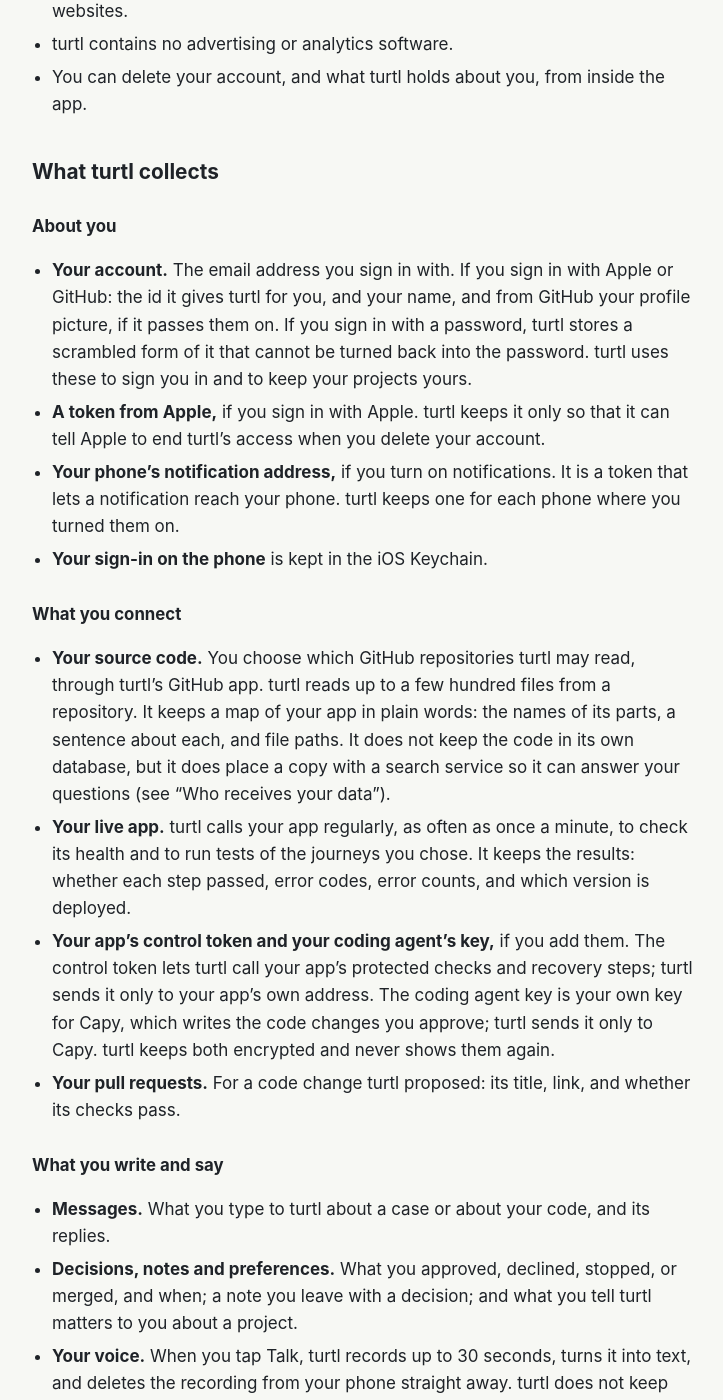
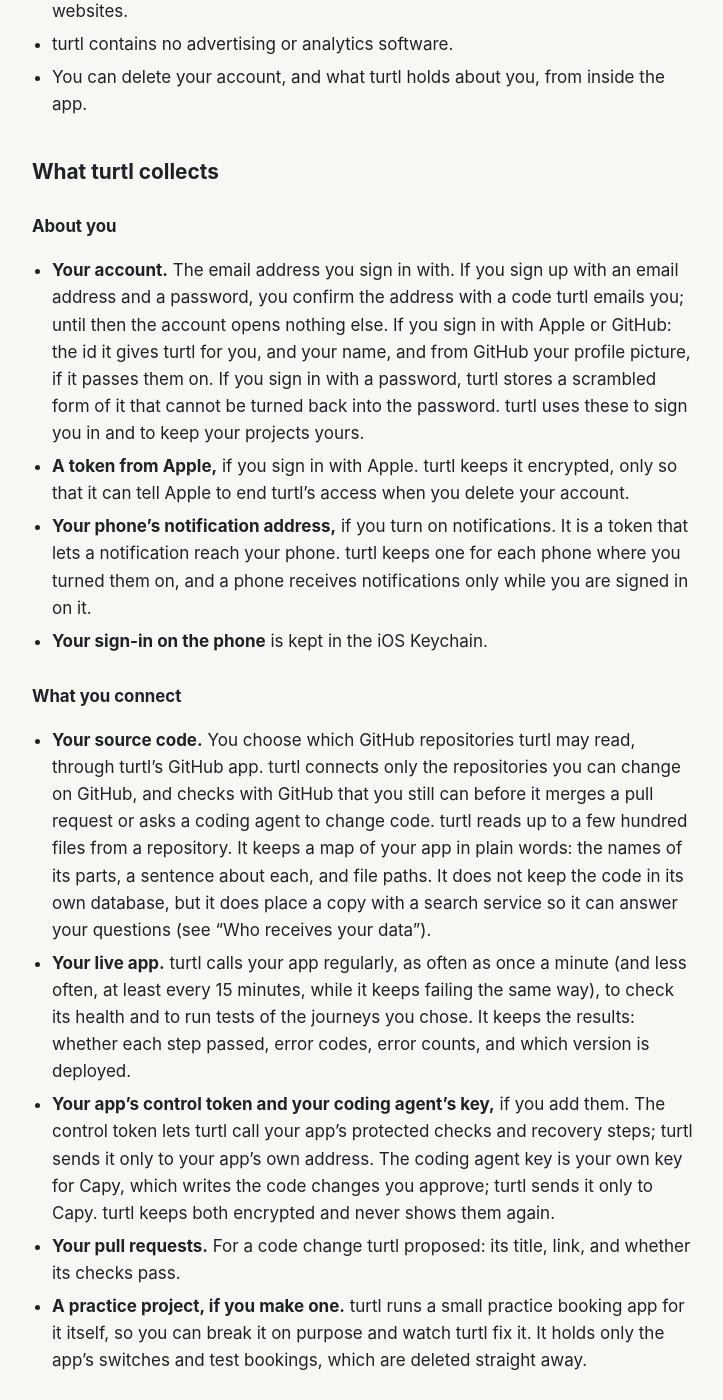
Before and after one commit to ronoktanvir/turtl, a Jekyll site: the page built from site/privacy.md, in a window 1280 px wide and 1400 px high, scrolled down 605 px. Shown: the whole window, without its empty margins (276-999 px from the left). Built offline with Jekyll 4.4.1, drawn with Linux system fonts in a browser that asks for light colours; our own code applies the rules of GitHub Pages for plain Markdown files; some of the changed text lies outside the part shown.

Commit message:
Make the site's pages true of the wave-3 app
The privacy policy now says a password account confirms its address with an
emailed code and is deleted after 7 days if it never does, what the two
emails hold and how long their codes are kept, that a phone gets
notifications only while it is signed in, that turtl connects only
repositories the person can change and checks again before a merge, what
Disconnect and Delete account do for an organization's installation, the daily
AI allowances, the practice project, and that Apple's token is encrypted.
Keiki leaves the table and its note, since only turtl's own demo uses it. The
terms add confirming the address and the AI limits; support mentions both and
the practice app. The blanks and the launch notes the owner settles stay.

Co-Authored-By: Claude Opus 5.5 <noreply@anthropic.com>

```diff
--- a/site/privacy.md
+++ b/site/privacy.md
@@ -21,17 +21,18 @@ turtl is run by {% include blank.html value=site.data.operator.legal_name label=
 
 ### About you
 
-- **Your account.** The email address you sign in with. If you sign in with Apple or GitHub: the id it gives turtl for you, and your name, and from GitHub your profile picture, if it passes them on. If you sign in with a password, turtl stores a scrambled form of it that cannot be turned back into the password. turtl uses these to sign you in and to keep your projects yours.
-- **A token from Apple,** if you sign in with Apple. turtl keeps it only so that it can tell Apple to end turtl's access when you delete your account.
-- **Your phone's notification address,** if you turn on notifications. It is a token that lets a notification reach your phone. turtl keeps one for each phone where you turned them on.
+- **Your account.** The email address you sign in with. If you sign up with an email address and a password, you confirm the address with a code turtl emails you; until then the account opens nothing else. If you sign in with Apple or GitHub: the id it gives turtl for you, and your name, and from GitHub your profile picture, if it passes them on. If you sign in with a password, turtl stores a scrambled form of it that cannot be turned back into the password. turtl uses these to sign you in and to keep your projects yours.
+- **A token from Apple,** if you sign in with Apple. turtl keeps it encrypted, only so that it can tell Apple to end turtl's access when you delete your account.
+- **Your phone's notification address,** if you turn on notifications. It is a token that lets a notification reach your phone. turtl keeps one for each phone where you turned them on, and a phone receives notifications only while you are signed in on it.
 - **Your sign-in on the phone** is kept in the iOS Keychain.
 
 ### What you connect
 
-- **Your source code.** You choose which GitHub repositories turtl may read, through turtl's GitHub app. turtl reads up to a few hundred files from a repository. It keeps a map of your app in plain words: the names of its parts, a sentence about each, and file paths. It does not keep the code in its own database, but it does place a copy with a search service so it can answer your questions (see "Who receives your data").
-- **Your live app.** turtl calls your app regularly, as often as once a minute, to check its health and to run tests of the journeys you chose. It keeps the results: whether each step passed, error codes, error counts, and which version is deployed.
+- **Your source code.** You choose which GitHub repositories turtl may read, through turtl's GitHub app. turtl connects only the repositories you can change on GitHub, and checks with GitHub that you still can before it merges a pull request or asks a coding agent to change code. turtl reads up to a few hundred files from a repository. It keeps a map of your app in plain words: the names of its parts, a sentence about each, and file paths. It does not keep the code in its own database, but it does place a copy with a search service so it can answer your questions (see "Who receives your data").
+- **Your live app.** turtl calls your app regularly, as often as once a minute (and less often, at least every 15 minutes, while it keeps failing the same way), to check its health and to run tests of the journeys you chose. It keeps the results: whether each step passed, error codes, error counts, and which version is deployed.
 - **Your app's control token and your coding agent's key,** if you add them. The control token lets turtl call your app's protected checks and recovery steps; turtl sends it only to your app's own address. The coding agent key is your own key for Capy, which writes the code changes you approve; turtl sends it only to Capy. turtl keeps both encrypted and never shows them again.
 - **Your pull requests.** For a code change turtl proposed: its title, link, and whether its checks pass.
+- **A practice project, if you make one.** turtl runs a small practice booking app for it itself, so you can break it on purpose and watch turtl fix it. It holds only the app's switches and test bookings, which are deleted straight away.
 
 ### What you write and say
 
@@ -53,8 +54,8 @@ turtl uses what it collects only to do what you installed it for: to notice when
 
 ## Notifications and emails
 
-- **Notifications.** If you turn them on, turtl sends one when a case needs your decision, and when a fix you allowed in advance has run and your app passed its check. A notification shows the name of your project and one fixed sentence. It never shows your customers' words, your code, or an error. It goes through Expo's push service, which hands it to Apple. You can turn notifications off in the app's settings or in iOS Settings.
-- **Emails.** turtl sends you an email only when you ask to reset your password. It holds a code and nothing else, and is sent through Resend. turtl sends no newsletters or marketing.
+- **Notifications.** If you turn them on, turtl sends one when a case needs your decision, and when a fix you allowed in advance has run and your app passed its check. A notification shows the name of your project and one fixed sentence. It never shows your customers' words, your code, or an error. It goes through Expo's push service, which hands it to Apple. You can turn notifications off in the app's settings or in iOS Settings. Your phone's notification address is removed when you turn notifications off on that phone, sign out, reset your password, or delete your account, and it receives nothing once you are signed out.
+- **Emails.** turtl sends you an email only to confirm your address when you sign up with one, and when you ask to reset your password. Each holds a link and a code and nothing else, and is sent through Resend. turtl keeps only a scrambled copy of each code, and of your address with it, for one day. An account made with an email address that is never confirmed is deleted after 7 days. turtl sends no newsletters or marketing.
 
 ## Who receives your data
 
@@ -67,21 +68,19 @@ Each of these services receives only what the table says. The first three are AI
 | **OpenAI** (AI) | Excerpts of your source code, case details, your messages, notes and preferences, your customers' reports, and your voice recordings | To name the parts of your app, diagnose a problem, propose fixes, answer questions, sort customers' reports, and turn speech into text and text into speech |
 | **Supermemory** (AI search) | Up to 30,000 characters of each source file, notes on past cases, your preferences, your questions about the code, and your customers' reports | To find the code, the past cases and the preferences that matter to a question or a new problem |
 | **Capy** (AI coding agent) | The title of a case and the instructions for a code change you approved, or, when you add a project, a brief of the changes that prepare it. Capy then works in your repository through its own connection to GitHub, with your own Capy key | To write the change and open a pull request for you to review |
-| **Keiki** (uses AI) | A notice of one or two sentences, such as the name of your app and the title of a case, and the phone number alerts go to | To text the owner when a case needs them. turtl uses it only in a demo we run for ourselves; it sends nothing to Keiki for your account |
-| **GitHub** | Your sign-in, if you choose GitHub; requests to read the repositories you chose and their pull requests; a merge when you tap Merge; and removing turtl's app when you disconnect or delete your account | To sign you in, read your code, and carry out your decisions |
+| **GitHub** | Your sign-in, if you choose GitHub; requests to read the repositories you chose and their pull requests; a check that you can still change a repository; a merge when you tap Merge; and removing turtl's app when you disconnect or delete your account | To sign you in, read your code, and carry out your decisions |
 | **Revyl** | A request to run a test of your app on a phone in its cloud. It sends back screenshots | To check on a device that a fix worked |
 | **Expo** | Your phone's notification address, and each notification: your project's name and one fixed sentence | To deliver notifications to your phone, through Apple |
-| **Resend** | Your email address and a reset code | To send the email that resets your password |
+| **Resend** | Your email address and a one-time code | To send the email that confirms your address when you sign up with a password, and the email that resets your password |
 | **Apple** | Your sign-in, if you choose Apple, and the token turtl keeps, when you delete your account | To sign you in, and to end turtl's access when you delete your account |
 | **Convex** | Everything turtl stores | It hosts turtl's database and files |
 
 </div>
 
-turtl's code can also ask Anthropic and Google for a second opinion on a diagnosis, but only in a demo we run for ourselves. turtl does not send your data to them.
+turtl's code can also ask Anthropic and Google for a second opinion on a diagnosis, and text through Keiki, but only in a demo we run for ourselves. turtl does not send your data to them.
 
-{% include review.html note="Keiki is on the permission screen, but with accounts on turtl never sends anything to it (convex/keiki.ts). Decide whether to keep it on the screen, or take it off in the code, and then keep or remove its row here." %}
 
-Each of these companies handles what it receives under its own terms, which you can read here: [OpenAI](https://openai.com/policies/privacy-policy/), [Supermemory](https://supermemory.ai/privacy/), [Capy](https://capy.ai/privacy-policy), [Keiki](https://onkeiki.com/privacy), [GitHub](https://docs.github.com/en/site-policy/privacy-policies/github-general-privacy-statement), [Revyl](https://revyl.com/privacy/), [Expo](https://expo.dev/privacy), [Resend](https://resend.com/legal/privacy-policy), [Apple](https://www.apple.com/legal/privacy/), [Convex](https://www.convex.dev/legal/privacy). We require each of them to protect your data at least as well as this policy does.
+Each of these companies handles what it receives under its own terms, which you can read here: [OpenAI](https://openai.com/policies/privacy-policy/), [Supermemory](https://supermemory.ai/privacy/), [Capy](https://capy.ai/privacy-policy), [GitHub](https://docs.github.com/en/site-policy/privacy-policies/github-general-privacy-statement), [Revyl](https://revyl.com/privacy/), [Expo](https://expo.dev/privacy), [Resend](https://resend.com/legal/privacy-policy), [Apple](https://www.apple.com/legal/privacy/), [Convex](https://www.convex.dev/legal/privacy). We require each of them to protect your data at least as well as this policy does.
 
 {% include review.html note="The last sentence is a promise Apple requires (guideline 5.1.1(i)). It is only true once you have accepted a data processing agreement with each vendor. None is on file today (RC-28)." %}
 
@@ -95,13 +94,14 @@ If you tap Not now, turtl still watches your app, runs its checks, and offers th
 
 You can read the list again, allow it, or take your permission back at any time: open a project, tap the gear, then AI services. Taking it back stops the next request. If turtl adds a service to the list, or changes what one receives, it asks you again before sending anything to it.
 
-Each account also has a limit on how much AI it can use in a month and how many code changes it can start in a day. Settings shows where you stand.
+Each account also has limits on AI: a monthly allowance, a daily allowance ($2.50, plus $1.00 for its customers' reports), and a number of code changes it can start in a day. Settings shows where you stand. When turtl does not use AI, it says why on the case and explains with its own rules.
 
 ## How long turtl keeps it
 
 - **Voice recordings** are not kept. OpenAI's published policy says it keeps no copy of audio sent for transcription.
 - **A customer's report** is kept until you delete it from its case, or delete your account.
-- **Your phone's notification address** is removed when you turn notifications off on that phone, sign out, or delete your account.
+- **Your phone's notification address** is removed when you turn notifications off on that phone, sign out, reset your password, or delete your account.
+- **The codes turtl emails** are kept as scrambled copies for one day. **An account whose address is never confirmed** is deleted after 7 days.
 - **Everything else** is kept until you delete your account, or ask us to delete it.
 - **The other companies** keep what turtl sends them for as long as their own policies say. OpenAI's published policy is up to 30 days.
 
@@ -118,7 +118,7 @@ Deleting your account removes:
 - your customers' reports;
 - what turtl remembers about past problems and your preferences, including the copies of your code, case notes, preferences and customers' reports held by Supermemory;
 - your control tokens and your coding agent key;
-- turtl's access to your GitHub repositories: turtl removes its GitHub app from every installation only you use;
+- turtl's access to your GitHub repositories: turtl removes its GitHub app from your own GitHub account, unless another turtl account still uses it. From an organization, turtl removes only your connection; its app stays installed there until an owner of the organization removes it in the organization's settings on GitHub;
 - your notifications, on every phone;
 - your account and the ways you sign in to it. If you signed in with Apple, turtl also tells Apple to end its access.
 
@@ -134,7 +134,7 @@ This cannot be undone. If you sign up again with the same address, you get a new
 - **Take back permission for AI services**: open a project, tap the gear, then AI services. turtl stops sending new data from that moment.
 - **Turn off notifications** in the same settings (Turn off on this phone), or in iOS Settings.
 - **Turn off the microphone** in iOS Settings. You can still type.
-- **Disconnect GitHub**: open a project, tap the gear, then Disconnect GitHub. turtl removes its GitHub app from the installations only you use. You can also remove turtl from your GitHub account's settings.
+- **Disconnect GitHub**: open a project, tap the gear, then Disconnect GitHub. turtl removes its GitHub app from your own GitHub account, unless another turtl account still uses it. From an organization, turtl removes only your connection and stops using GitHub for you; turtl's app stays installed there until an owner of that organization removes it in the organization's settings on GitHub. You can also remove turtl from your GitHub account's settings.
 - **Delete a customer's report** from its case.
 - **Delete your account** as described above. This cannot be undone.
 - **Ask for a copy of your data, or for something to be corrected or deleted,** by writing to {% include blank.html value=site.data.operator.contact_email label="contact email" %}. We answer within 30 days.
@@ -150,7 +150,7 @@ A customer who wants a report deleted should ask you: you can delete it from its
 
 ## Security
 
-Everything travels over encrypted connections. Only your account can reach your projects. Your app's control token and your coding agent key are encrypted, and your sign-in on the phone is kept in the iOS Keychain. No system is perfectly secure; if we learn that your data was exposed, we will tell you without delay.
+Everything travels over encrypted connections. Only your account can reach your projects. Your app's control token, your coding agent key, and the token Apple gives turtl when you sign in with Apple are encrypted, and your sign-in on the phone is kept in the iOS Keychain. No system is perfectly secure; if we learn that your data was exposed, we will tell you without delay.
 
 ## Children
 
```
Also changed, not shown: site/support.md (+1 -1 lines), site/terms.md (+2 -2 lines).
